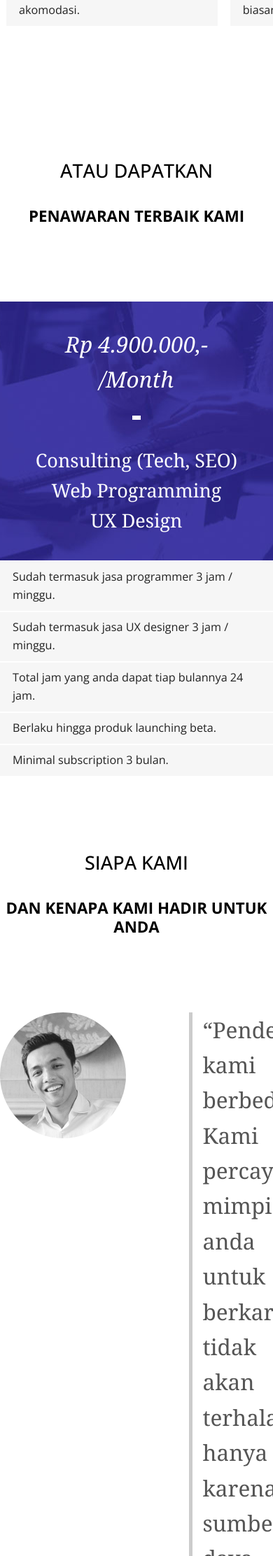
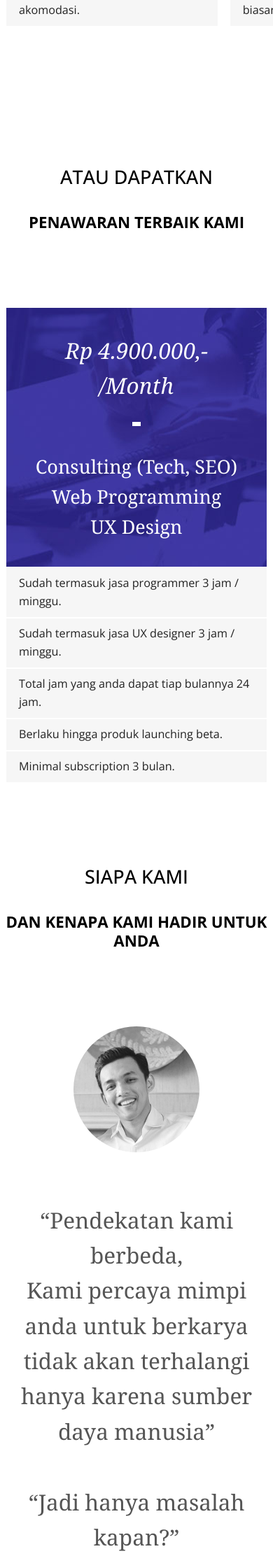
Before and after one commit to kemtol/rocktokom, a Jekyll site: the page built from index.md, in a window 390 px wide. Shown: the part 1548-3772 px from the top of the page at 70% size. Built offline with Jekyll 4.4.1, drawn with Linux system fonts in a browser that asks for light colours; nearby versions of some CDN libraries; a script that is not in the unit is left out; our own code applies the rules of GitHub Pages for plain Markdown files.

Commit message:
Update default.html

```diff
--- a/_layouts/default.html
+++ b/_layouts/default.html
@@ -132,10 +132,13 @@
       #landing--page .lp > div{font-size:1.75rem;padding:2rem 2rem}
       #landing--page .lp > div > span.bl{height: 12rem}
 
+      #landing--page--2{box-sizing:border-box;padding:0.5rem}
       #landing--page--2 > div > span.bx, #landing--page--2 > div > span.by{font-size:1.75rem}
       #landing--page--2 > div > span.by{font-size:1.5rem}
 
       #landing--page--3 > div{}
+      #landing--page--3 > .lp3a .lp3b-l{float:none;margin:auto}
+      #landing--page--3 > .lp3a .lp3b-r{margin-left:0;border:none;text-align:center}
 
       .btn-wa{display:none}
 
```
